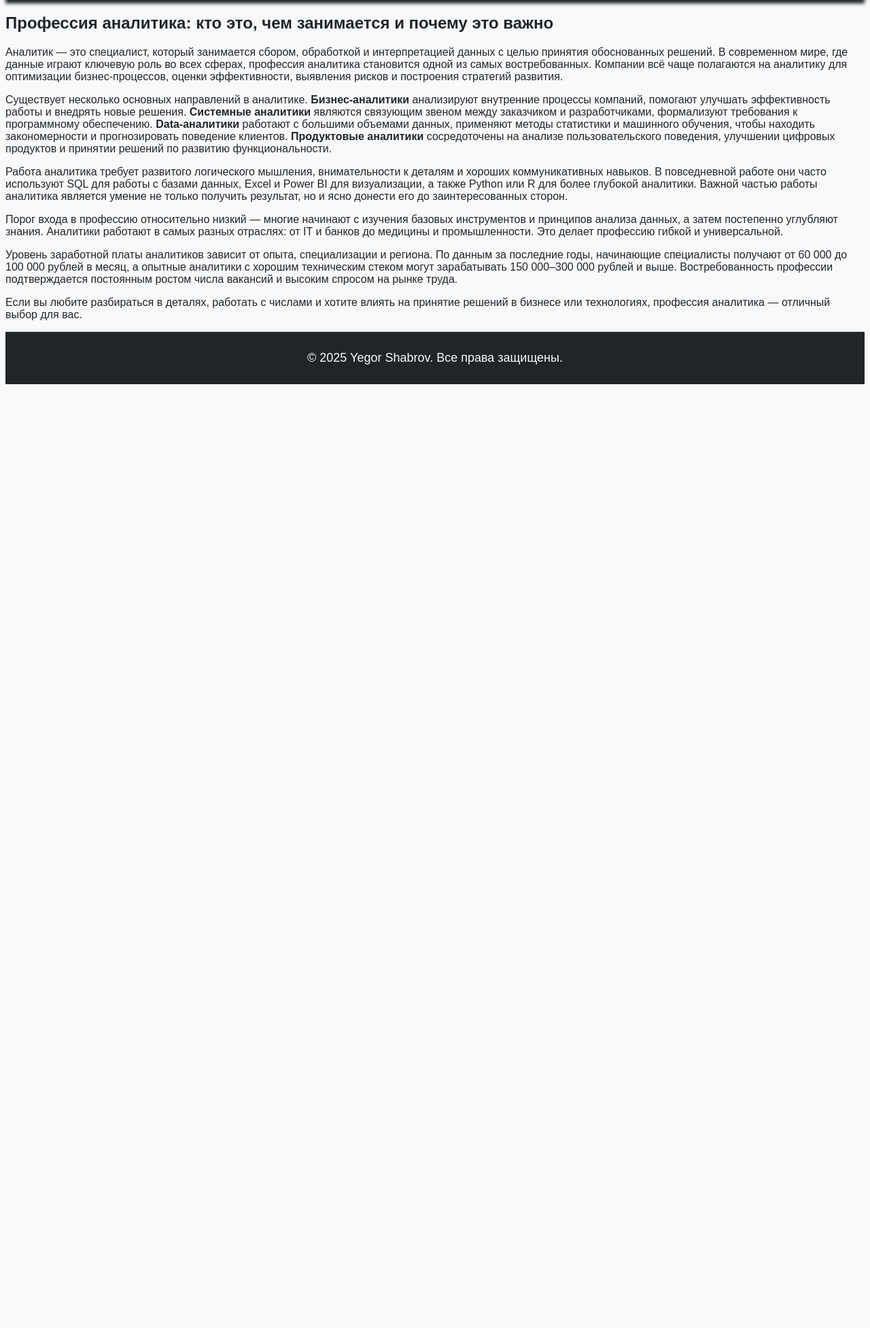
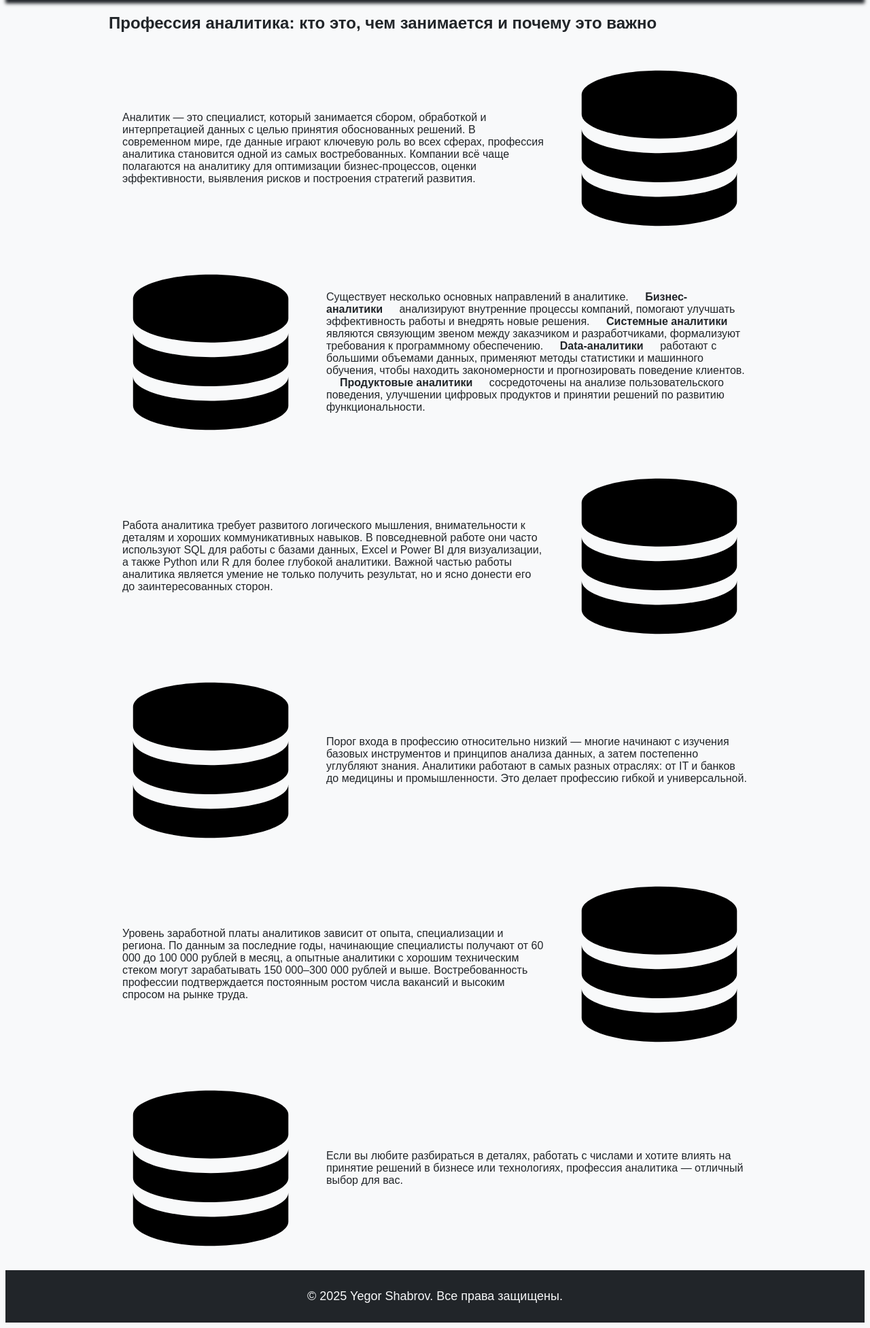
Before and after one commit to Shans20056/ulearn-porj, a Django app: page / in a window 1280 px wide. Shown: the part 83-2036 px from the top of the page at 68% size. Before the commit the page ends 648 px from the top, so only its background shows below. Run offline with Django 5.2, Linux system fonts and the light colour scheme.

Commit message:
new home page

```diff
--- a/ulearnProject/main/static/css/static.css
+++ b/ulearnProject/main/static/css/static.css
@@ -1,10 +1,51 @@
 /* General Styles */
+@main_color = ;
+@accent_color = ;
+
 * {
     font-family: sans-serif;
     box-sizing: border-box;
-    list-style-type: none; /* убирает точки */
+    list-style-type: none;
     color: inherit;
     text-decoration: none;
+}
+
+.container
+{
+    max-width: 960px;
+    margin: 0 auto;
+}
+.main_info
+{
+    width: 100%;
+}
+
+.main_info_content
+{
+    width: 100%;
+    display: flex;
+    flex-wrap: nowrap;
+    justify-content: space-between;
+
+}
+
+.main_info_content *
+{
+    margin: auto;
+    padding: 20px;
+}
+.main_info_content p
+{
+}
+.main_info_content img
+{
+    width: 300px;
+}
+
+.main_info h2
+{
+    display: block;
+
 }
 
 .header_logo a {
--- a/ulearnProject/main/templates/main/home.html
+++ b/ulearnProject/main/templates/main/home.html
@@ -1,29 +1,34 @@
+
 {% extends 'article_list.html' %}
 
+
 {% block content %}
-<h2>Профессия аналитика: кто это, чем занимается и почему это важно</h2>
+<div class="main_info">
+    <h2>Профессия аналитика: кто это, чем занимается и почему это важно</h2>
 
-<p>
-Аналитик — это специалист, который занимается сбором, обработкой и интерпретацией данных с целью принятия обоснованных решений. В современном мире, где данные играют ключевую роль во всех сферах, профессия аналитика становится одной из самых востребованных. Компании всё чаще полагаются на аналитику для оптимизации бизнес-процессов, оценки эффективности, выявления рисков и построения стратегий развития.
-</p>
-
-<p>
-Существует несколько основных направлений в аналитике. <strong>Бизнес-аналитики</strong> анализируют внутренние процессы компаний, помогают улучшать эффективность работы и внедрять новые решения. <strong>Системные аналитики</strong> являются связующим звеном между заказчиком и разработчиками, формализуют требования к программному обеспечению. <strong>Data-аналитики</strong> работают с большими объемами данных, применяют методы статистики и машинного обучения, чтобы находить закономерности и прогнозировать поведение клиентов. <strong>Продуктовые аналитики</strong> сосредоточены на анализе пользовательского поведения, улучшении цифровых продуктов и принятии решений по развитию функциональности.
-</p>
-
-<p>
-Работа аналитика требует развитого логического мышления, внимательности к деталям и хороших коммуникативных навыков. В повседневной работе они часто используют SQL для работы с базами данных, Excel и Power BI для визуализации, а также Python или R для более глубокой аналитики. Важной частью работы аналитика является умение не только получить результат, но и ясно донести его до заинтересованных сторон.
-</p>
-
-<p>
-Порог входа в профессию относительно низкий — многие начинают с изучения базовых инструментов и принципов анализа данных, а затем постепенно углубляют знания. Аналитики работают в самых разных отраслях: от IT и банков до медицины и промышленности. Это делает профессию гибкой и универсальной.
-</p>
-
-<p>
-Уровень заработной платы аналитиков зависит от опыта, специализации и региона. По данным за последние годы, начинающие специалисты получают от 60 000 до 100 000 рублей в месяц, а опытные аналитики с хорошим техническим стеком могут зарабатывать 150 000–300 000 рублей и выше. Востребованность профессии подтверждается постоянным ростом числа вакансий и высоким спросом на рынке труда.
-</p>
-
-<p>
-Если вы любите разбираться в деталях, работать с числами и хотите влиять на принятие решений в бизнесе или технологиях, профессия аналитика — отличный выбор для вас.
-</p>
+    <div class="main_info_content">
+        <p>Аналитик — это специалист, который занимается сбором, обработкой и интерпретацией данных с целью принятия обоснованных решений. В современном мире, где данные играют ключевую роль во всех сферах, профессия аналитика становится одной из самых востребованных. Компании всё чаще полагаются на аналитику для оптимизации бизнес-процессов, оценки эффективности, выявления рисков и построения стратегий развития.</p>
+        <img src="../../static/image/101-database.svg" alt="">
+    </div>
+    <div class="main_info_content">
+        <img src="../../static/image/101-database.svg" alt="">
+        <p>Существует несколько основных направлений в аналитике. <strong>Бизнес-аналитики</strong> анализируют внутренние процессы компаний, помогают улучшать эффективность работы и внедрять новые решения. <strong>Системные аналитики</strong> являются связующим звеном между заказчиком и разработчиками, формализуют требования к программному обеспечению. <strong>Data-аналитики</strong> работают с большими объемами данных, применяют методы статистики и машинного обучения, чтобы находить закономерности и прогнозировать поведение клиентов. <strong>Продуктовые аналитики</strong> сосредоточены на анализе пользовательского поведения, улучшении цифровых продуктов и принятии решений по развитию функциональности.</p>
+    </div>
+    <div class="main_info_content">
+        <p>Работа аналитика требует развитого логического мышления, внимательности к деталям и хороших коммуникативных навыков. В повседневной работе они часто используют SQL для работы с базами данных, Excel и Power BI для визуализации, а также Python или R для более глубокой аналитики. Важной частью работы аналитика является умение не только получить результат, но и ясно донести его до заинтересованных сторон.</p>
+        <img src="../../static/image/101-database.svg" alt="">
+    </div>
+    <div class="main_info_content">
+        <img src="../../static/image/101-database.svg" alt="">
+        <p>Порог входа в профессию относительно низкий — многие начинают с изучения базовых инструментов и принципов анализа данных, а затем постепенно углубляют знания. Аналитики работают в самых разных отраслях: от IT и банков до медицины и промышленности. Это делает профессию гибкой и универсальной.</p>
+    </div>
+    <div class="main_info_content">
+        <p>Уровень заработной платы аналитиков зависит от опыта, специализации и региона. По данным за последние годы, начинающие специалисты получают от 60 000 до 100 000 рублей в месяц, а опытные аналитики с хорошим техническим стеком могут зарабатывать 150 000–300 000 рублей и выше. Востребованность профессии подтверждается постоянным ростом числа вакансий и высоким спросом на рынке труда.</p>
+        <img src="../../static/image/101-database.svg" alt="">
+    </div>
+    <div class="main_info_content">
+        <img src="../../static/image/101-database.svg" alt="img">
+        <p> Если вы любите разбираться в деталях, работать с числами и хотите влиять на принятие решений в бизнесе или технологиях, профессия аналитика — отличный выбор для вас.</p>
+    </div>
+</div>
 {% endblock %}
```
